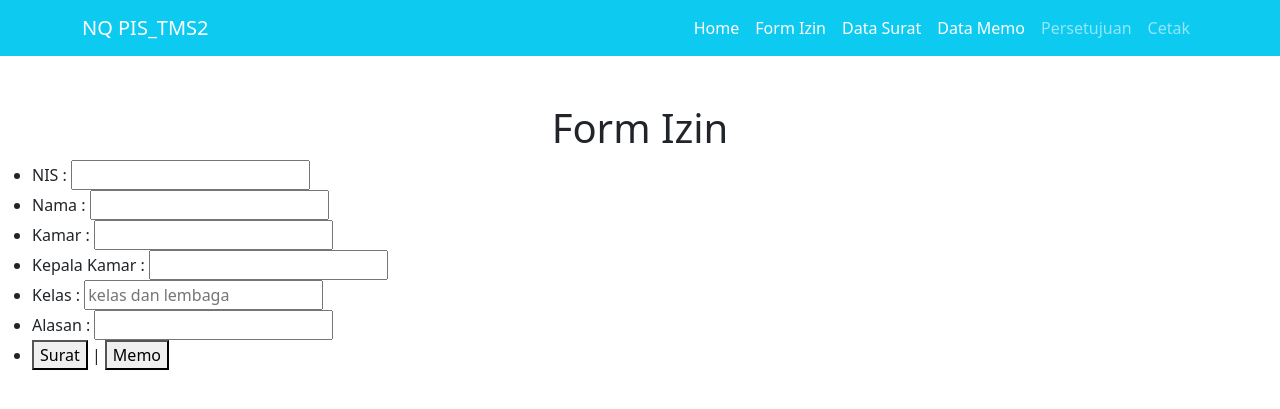
After one commit to limeilin65/NQPIS_TMS2, a PHP site: page /formizin.php in a window 1280 px wide. The commit adds this page. Shown: the top 409 px of the page. Run offline with PHP 8.4, Linux system fonts and the light colour scheme.

Commit message:
last upluod

```diff
--- /dev/null
+++ b/formizin.php
@@ -0,0 +1,135 @@
+<?php
+require 'functions.php';
+// connect
+$conn = mysqli_connect("localhost", "root", "", "nqpis_tms2");
+// cek udah submit atau belum
+if (isset($_POST["submitsurat2"])) {
+
+    header("Location: halamanpersetujuan.php");
+    $nis = $_POST["nis"];
+    $nama = $_POST["nama"];
+    $kamar = $_POST["kamar"];
+    $kakamar = $_POST["kakamar"];
+    $kelas = $_POST["kelas"];
+    $alasan = $_POST["alasan"];
+    $pilihan = $_POST["pilihan"];
+    // query insert data
+    $query = "INSERT INTO halamanpersetujuan
+                VALUES
+    ('','$nis','$nama','$kamar','$kakamar','$kelas','$alasan')";
+    mysqli_query($conn, $query);
+
+    // cek keberhasilan ditambahkan atau tidak
+    if (mysqli_affected_rows($conn) > 0) {
+        echo "berhasil";
+    }
+} elseif (isset($_POST["submitmemo2"])) {
+
+    header("Location: halamanpersetujuan.php");
+    $nis = $_POST["nis"];
+    $nama = $_POST["nama"];
+    $kamar = $_POST["kamar"];
+    $kakamar = $_POST["kakamar"];
+    $kelas = $_POST["kelas"];
+    $alasan = $_POST["alasan"];
+    $pilihan = $_POST["pilihan"];
+    // query insert data
+    $query = "INSERT INTO halamanpersetujuan
+                VALUES
+    ('','$nis','$nama','$kamar','$kakamar','$kelas','$alasan')";
+    mysqli_query($conn, $query);
+
+    // cek keberhasilan ditambahkan atau tidak
+    if (mysqli_affected_rows($conn) > 0) {
+        echo "berhasil";
+    }
+}
+?>
+
+<!DOCTYPE html>
+<html lang="en">
+
+<head>
+    <meta charset="UTF-8">
+    <meta http-equiv="X-UA-Compatible" content="IE=edge">
+    <meta name="viewport" content="width=device-width, initial-scale=1.0">
+    <link href="FIX/assets/style.css" rel="stylesheet" />
+    <link href="https://cdn.jsdelivr.net/npm/bootstrap@5.0.2/dist/css/bootstrap.min.css" rel="stylesheet" integrity="sha384-EVSTQN3/azprG1Anm3QDgpJLIm9Nao0Yz1ztcQTwFspd3yD65VohhpuuCOmLASjC" crossorigin="anonymous">
+    <title>Form Izin</title>
+</head>
+
+<body>
+    <nav class="navbar navbar-expand-lg navbar-dark bg-info shadow-lgfixed-top">
+        <div class="container">
+            <a class="navbar-brand" href="#">NQ PIS_TMS2</a>
+            <button class="navbar-toggler" type="button" data-bs-toggle="collapse" data-bs-target="#navbarNav" aria-controls="navbarNav" aria-expanded="false" aria-label="Toggle navigation">
+                <span class="navbar-toggler-icon"></span>
+            </button>
+            <div class="collapse navbar-collapse text-right" id="navbarNav">
+                <ul class="navbar-nav ms-auto mb-2 mb-lg-0">
+                    <li class="nav-item">
+                        <a class="nav-link active" aria-current="page" href="home.php">Home</a>
+                    </li>
+                    <li class="nav-item">
+                        <a class="nav-link active" aria-current="page" href="formizin.php">Form Izin</a>
+                    </li>
+                    <li class="nav-item">
+                        <a class="nav-link active" aria-current="page" href="datasurat.php">Data Surat</a>
+                    </li>
+                    <li class="nav-item">
+                        <a class="nav-link active" aria-current="page" href="datamemo.php">Data Memo</a>
+                    </li>
+                    <li class="nav-item">
+                        <a class="nav-link" href="halamanpersetujuan.php">Persetujuan</a>
+                    </li>
+                    <li class="nav-item">
+                        <a class="nav-link" href="halamancetak.php">Cetak</a>
+                    </li>
+                </ul>
+            </div>
+        </div>
+    </nav>
+    <br><br>
+    <h1 class="text-center">Form Izin</h1>
+
+    <form action="halamanpersetujuan" method="post">
+        <ul>
+
+            <li>
+                <label for="nis">NIS :</label>
+                <input type="text" name="nis" id="nis">
+            </li>
+            <li>
+                <label for="nama">Nama :</label>
+                <input type="text" name="nama" id="nama">
+            </li>
+            <li>
+                <label for="kamar">Kamar :</label>
+                <input type="text" name="kamar" id="kamar">
+            </li>
+            <li>
+                <label for="kakamar">Kepala Kamar :</label>
+                <input type="text" name="kakamar" id="kakamar">
+            </li>
+            <li>
+                <label for="kelas">Kelas :</label>
+                <input type="text" name="kelas" id="kelas" placeholder="kelas dan lembaga">
+            </li>
+            <li>
+                <label for="alasan">Alasan :</label>
+                <input type="text" name="alasan" id="alasan">
+            </li>
+            <li>
+                <button type="submit" name="submitsurat2">Surat</button> | <button type="submit" name="submitmemo2">Memo</button>
+            </li>
+        </ul>
+
+
+
+    </form>
+
+
+
+</body>
+
+</html>
--- /dev/null
+++ b/functions.php
@@ -0,0 +1,14 @@
+<?php
+// koneksi database
+$conn = mysqli_connect("localhost", "root", "", "nqpis_tms2");
+
+function query($query)
+{
+    global $conn;
+    $hasil = mysqli_query($conn, $query);
+    $rows = [];
+    while ($row = mysqli_fetch_assoc($hasil)) {
+        $rows[] = $row;
+    }
+    return $rows;
+}
--- a/style.css
+++ b/style.css
@@ -53,11 +53,6 @@ justify-content: center;
     text-align: center;
 }
 
-.text-center {
-
-}
-
-
 .login .input-group input:focus ~ span,
 .login .input-group input:valid ~ span{
 top: -12px;
```
Also changed, not shown: index.php (renamed from login.php, +3 -4 lines).
